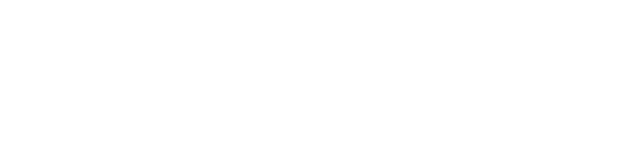
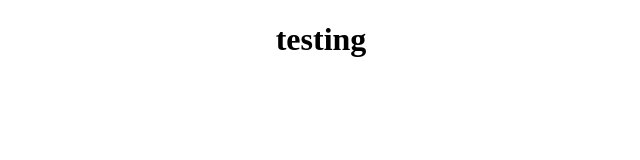
Before and after one commit to Varunn4875/Rapid-Keys, a plain HTML site: page index.html in a window 1280 px wide. Shown: the whole page, without its empty margins (319-959 px from the left). Drawn offline with Linux system fonts and the light colour scheme.

Commit message:
Update index.html

```diff
--- a/index.html
+++ b/index.html
@@ -6,6 +6,6 @@
     <title>Rapid Keys</title>
 </head>
 <body>
-
+    <h1><center>testing</center></h1>
 </body>
 </html>
```
